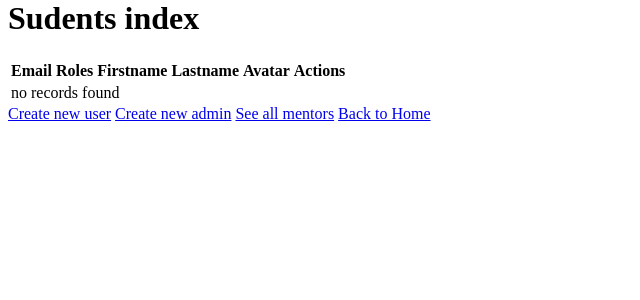
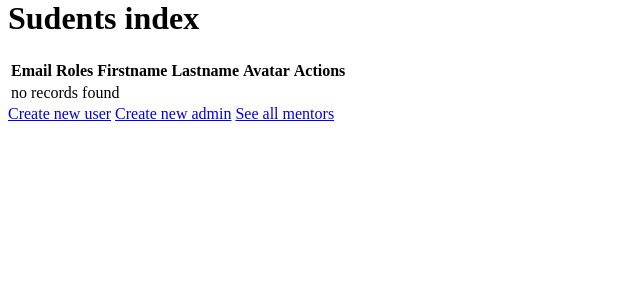
Before and after one commit to Clemy-beep/school_courses, a Symfony app: template templates/user/index.html.twig in a window 1280 px wide. Shown: the part 21-321 px from the top of the page, without its empty margins (0-640 px from the left). Run offline with Twig, Linux system fonts and the light colour scheme; the template is opened without the code that fills it, so the values that code supplies are empty; some libraries are stand-ins or nearby versions.

Commit message:
useless btns removed

```diff
--- a/templates/user/index.html.twig
+++ b/templates/user/index.html.twig
@@ -53,5 +53,4 @@
 	<a href="{{ path('app_user_new') }}">Create new user</a>
 	<a href="{{ path('app_admin_new') }}">Create new admin</a>
 	<a href="{{ path('app_mentor_index') }}">See all mentors</a>
-	<a href="{{path('app_home')}}">Back to Home</a>
 {% endblock %}
--- a/templates/user/mentor.html.twig
+++ b/templates/user/mentor.html.twig
@@ -40,5 +40,4 @@
 	<a href="{{ path('app_user_new') }}">Create new user</a>
 	<a href="{{ path('app_admin_new') }}">Create new admin</a>
 	<a href="{{ path('app_user_index') }}">back to list</a>
-	<a href="{{path('app_home')}}">Back to Home</a>
 {% endblock %}
```
